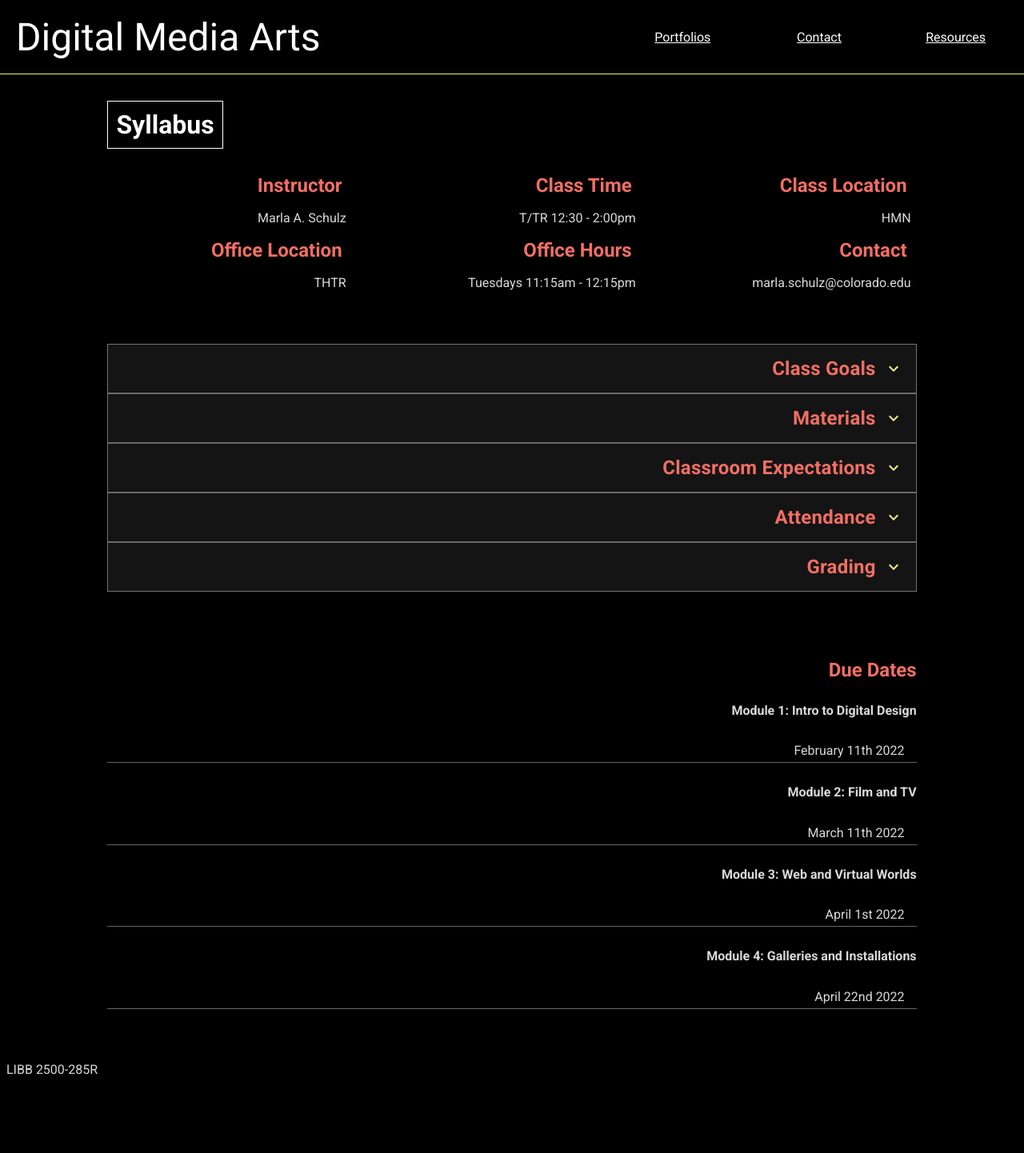
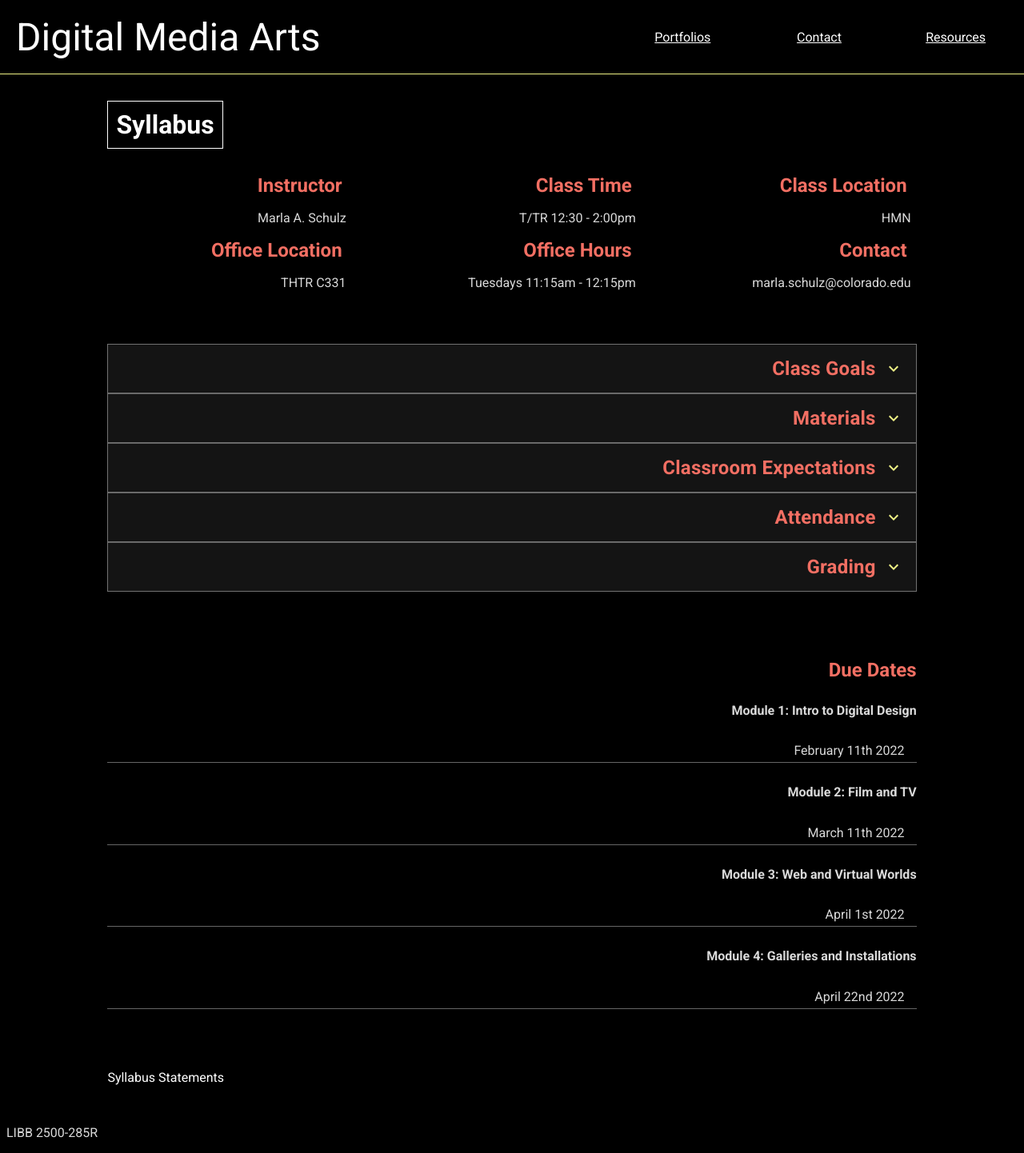
Before and after one commit to marlitas/digital_media, a React (Create React App) app: page / in a window 1280 px wide. Shown: the whole page at 80% size. Before the commit the page ends 1363 px from the top, so only its background shows below. Built offline with nearby package versions, Linux system fonts and the light colour scheme; a web font is replaced by a local one.

Commit message:
Add syllabus statements

```diff
--- a/src/components/home/home.jsx
+++ b/src/components/home/home.jsx
@@ -7,6 +7,9 @@ function home() {
     <>
       <Syllabus />
       <Calendar />
+      <div className='container'>
+        <a href="https://www.colorado.edu/academicaffairs/node/821/attachment" download>Syllabus Statements</a>
+      </div>
     </>
   )
 }
--- a/src/components/syllabus/syllabus.jsx
+++ b/src/components/syllabus/syllabus.jsx
@@ -27,7 +27,7 @@ function syllabus() {
             <th>Contact</th>
           </tr>
           <tr>
-            <td>THTR</td>
+            <td>THTR C331</td>
             <td>Tuesdays 11:15am - 12:15pm</td>
             <td>marla.schulz@colorado.edu</td>
           </tr>
```
